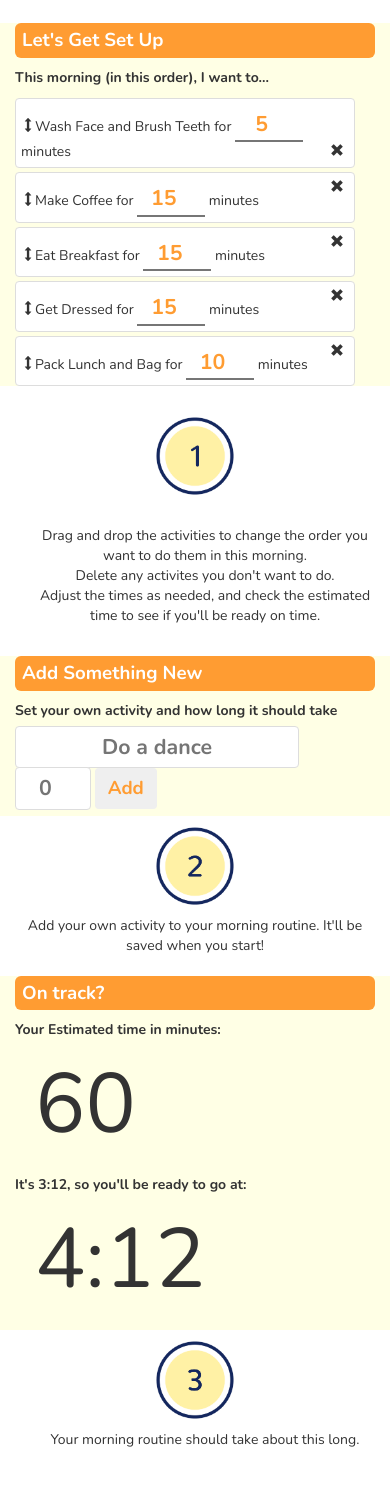
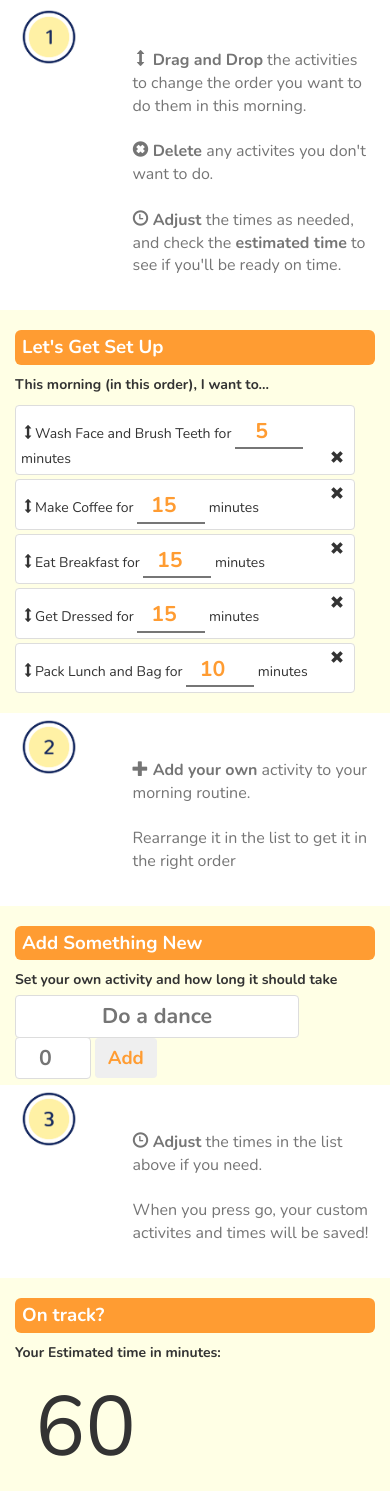
Before and after one commit to evc-/hurrybee, a plain HTML site: page index2.html in a window 390 px wide. Shown: the part 228-1719 px from the top of the page. Drawn offline with nearby package versions, Linux system fonts and the light colour scheme.

Commit message:
Fixed timer animation and responsive form layout

```diff
--- a/game.html
+++ b/game.html
@@ -127,6 +127,9 @@
 		<!--Drag and Drop JS-->
 <!--	<script src="js/Sortable.js"></script>-->
 
+	<!-- Progress Bar -->
+    <script src="js/progressbar.js"></script>
+
 	<!-- Custom Game Code-->
 	<script src= "gamecode.js"></script>
 
@@ -136,8 +139,7 @@
     <!-- Bootstrap Core JavaScript -->
     <script src="js/bootstrap.min.js"></script>
 
-	<!-- Progress Bar -->
-    <script src="js/progressbar.js"></script>
+
 
 
 
--- a/hurrybeecss.css
+++ b/hurrybeecss.css
@@ -57,8 +57,9 @@
 		}
 
 .sidebar{
-/*	background-color: #F8DB01;*/
-	text-align: center;
+	text-align: left;
+	font-size: 12pt;
+	color: #757575;
 }
 
 .mainform{
@@ -103,9 +104,6 @@
 #freeTime{
 	font-size: 3rem;
 }
-
-
-
 
 .activityLength{
 	text-align: center;
--- a/index2.html
+++ b/index2.html
@@ -68,65 +68,34 @@
 
 <div class="container">
 	<div class="row">
-
-		<div class="col-md-8 mainform">
-			<h2 class="formSectionHeader">Let's Get Set Up</h2>
-
-			<label>This morning (in this order), I want to...</label>
-			<div id="listcontainer">
-		  		<ul id="simpleList" class="list-group">
-		  		</ul>
+		<div class="formRow">
+			<div class="col-md-1 col-xs-3">
+				<img class="img-responsive center-block" src= "numbers-01.png" width ="100px"/>
 			</div>
-		</div>
-
-		<div class="col-md-4 sidebar">
-
-
+			<div class="col-md-4 col-md-push-7 sidebar col-xs-9">
+				<br>
+				<br>
 				<div id="welcome">
-			<img class="img-responsive center-block" src= "numbers-01.png" width ="100px"/>
-
 					<p id="introText">
-
+						<span class="glyphicon glyphicon-resize-vertical"></span>
+						<strong>Drag and Drop</strong> the activities to change the order you want to do them in this morning.
 						<br>
-						Drag and drop the activities to change the order you want to do them in this morning.<br>
-						Delete any activites you don't want to do.<br>
-						Adjust the times as needed, and check the estimated time to see if you'll be ready on time.<br>
+						<br>
+						<span class="glyphicon glyphicon-remove-sign"></span>
+						<strong>Delete </strong>any activites you don't want to do.<br>
+						<br>
+						<span class="glyphicon glyphicon-time"></span>
+						<strong>Adjust </strong>the times as needed, and check the <strong>estimated time</strong> to see if you'll be ready on time.<br>
+						<br>
 					</p>
 				</div>
 			</div>
-
+			<div class="col-md-7 col-md-pull-4 mainform col-xs-12">
+				<h2 class="formSectionHeader">Let's Get Set Up</h2>
+				<label>This morning (in this order), I want to...</label>
+				<div id="listcontainer">
+					<ul id="simpleList" class="list-group"></ul>
 				</div>
-</div>
-
-
-<div class="container">
-	<div class="row">
-
-		<div class="col-md-8 mainform">
-
-			<h2 class="formSectionHeader">Add Something New
-			</h2>
-
-
-					<label>Set your own activity and how long it should take</label>
-			<br>
-
-  					<input type="text" id="customActName" placeholder="Do a dance" class="activityLength list-group-item">
-
-
-
-
-					<input type="number" class="activityLength list-group-item" placeholder="0" id="customActTime"  value="" min=1 max=60>
-
-				<button type="button" class="btn btn-outline-primary" id="addNewAct" onclick="buttonAdd()">Add</button>
-		</div>
-
-
-		<div class="col-md-4 sidebar">
-			<div id ="addNew">
-				<img class="img-responsive center-block" src= "numbers-02.png" width ="100px"/>
-				Add your own activity to your morning routine. It'll be saved when you start!
-				<br>
 			</div>
 		</div>
 	</div>
@@ -135,47 +104,72 @@
 
 <div class="container">
 	<div class="row">
-
-		<div class="col-md-8 mainform">
-
-			<h2 class="formSectionHeader">On track?</h2>
-
-			<div class="row">
-				<div class="col-md-6">
-
-
-					<label>Your Estimated time in minutes:</label>
-					<p id="timeEstimate"></p>
-
-
+		<div clas="formRow">
+			<div class="col-md-1 col-xs-3">
+				<img class="img-responsive center-block" src= "numbers-02.png" width ="70px"/>
 			</div>
-
-				<div class="col-md-6">
-
-
-					<label>It's <span id="currentTime"></span>, so you'll be ready to go at:</label>
-					<p id="timeFinish">9:12</p>
-
-
+			<div class="col-md-4 sidebar col-md-push-7 col-xs-9">
+				<br>
+				<br>
+				<div id ="addNew">
+					<p><span class="glyphicon glyphicon-plus"></span>
+					<strong>Add your own</strong> activity to your morning routine.
+					<br>
+					<br>
+					Rearrange it in the list to get it in the right order
+					</p>
+					<br>
 				</div>
 			</div>
+			<div class="col-md-7 col-md-pull-4 mainform col-xs-12">
+				<h2 class="formSectionHeader">Add Something New</h2>
+				<label>Set your own activity and how long it should take</label>
+				<br>
+				<input type="text" id="customActName" placeholder="Do a dance" class="activityLength list-group-item">
+				<input type="number" class="activityLength list-group-item" placeholder="0" id="customActTime"  value="" min=1 max=60>
+				<button type="button" class="btn btn-outline-primary" id="addNewAct" onclick="buttonAdd()">Add</button>
 			</div>
-
-		<div class="col-md-4 sidebar">
-			<img class="img-responsive center-block" src= "numbers-03.png" width ="100px"/>
-
-			<p>Your morning routine should take about this long.</p>
-				<br>
-
 		</div>
 	</div>
 </div>
 
 
-
+<div class="container">
+	<div class="row">
+		<div class="formRow">
+			<div class="col-md-1 col-xs-3">
+				<img class="img-responsive center-block" src= "numbers-03.png" width ="100px"/>
+			</div>
+			<div class="col-md-4 col-md-push-7 sidebar col-xs-9">
+				<br>
+				<br>
+				<p>
+				<span class="glyphicon glyphicon-time"></span>
+				<strong>Adjust</strong> the times in the list above if you need.
+				<br>
+				<br>
+				When you press go, your custom activites and times will be saved!
+				</p>
+				<br>
+			</div>
+				<div class="col-md-7 col-md-pull-4 mainform col-xs-12">
+				<h2 class="formSectionHeader">On track?</h2>
+				<div class="row">
+					<div class="col-md-6">
+						<label>Your Estimated time in minutes:</label>
+						<p id="timeEstimate"></p>
+					</div>
+					<div class="col-md-6">
+						<label>It's <span id="currentTime"></span>, so you'll be ready to go at:</label>
+						<p id="timeFinish">9:12</p>
+					</div>
+				</div>
+			</div>
+		</div>
+	</div>
+</div>
 
 <br>
-
 
 <div class="container">
 	<div class="row">
@@ -208,17 +202,14 @@
 <!--Drag and Drop JS-->
 <script src="js/Sortable.js"></script>
 
-
 <!-- Custom Game Code-->
 <script src= "hurrybeecode.js"></script>
 
 <!-- jQuery Version 1.11.1 -->
 <script src="js/jquery.js"></script>
 
-
 <!-- Bootstrap Core JavaScript -->
 <script src="js/bootstrap.min.js"></script>
 
 </body>
-
 </html>
```
Also changed, not shown: gamecode.js (+12 -13 lines). Lines whose indentation alone changed are shown as unchanged.
